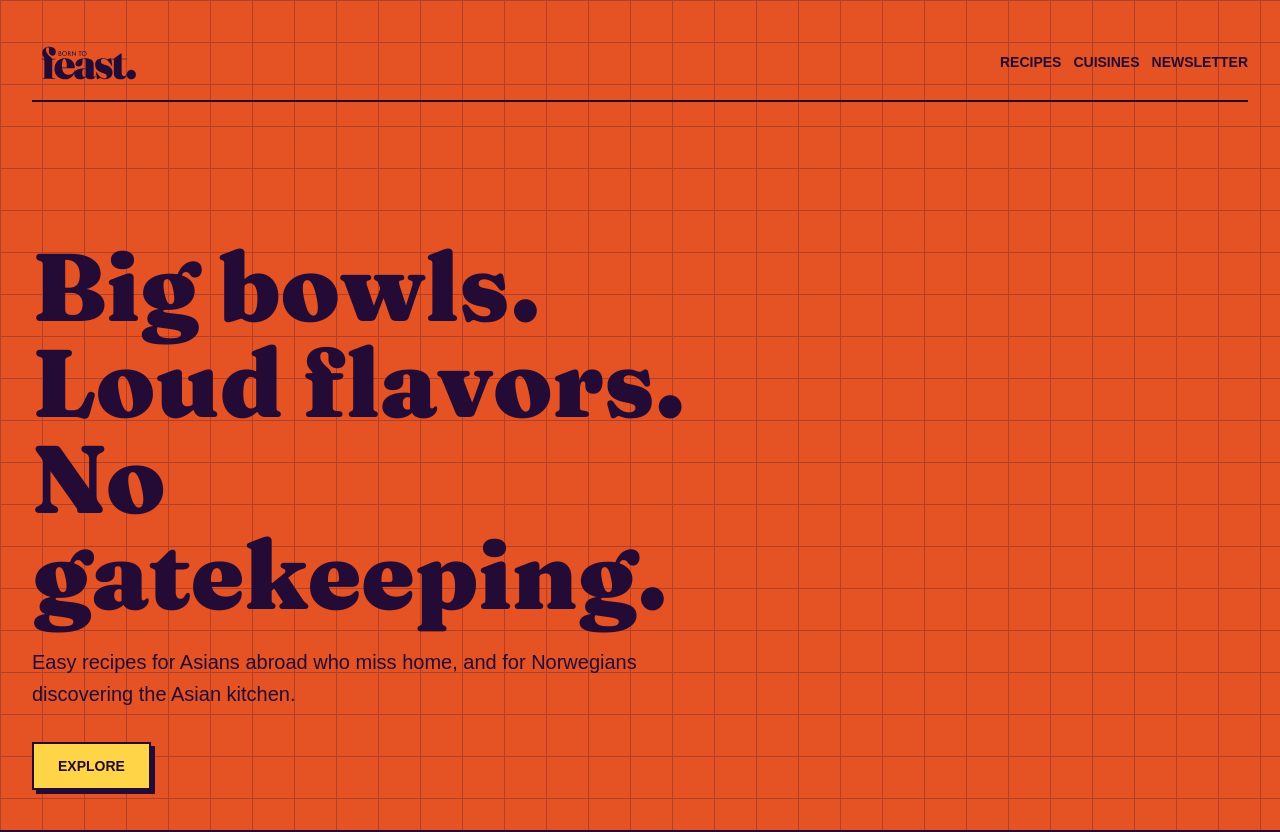
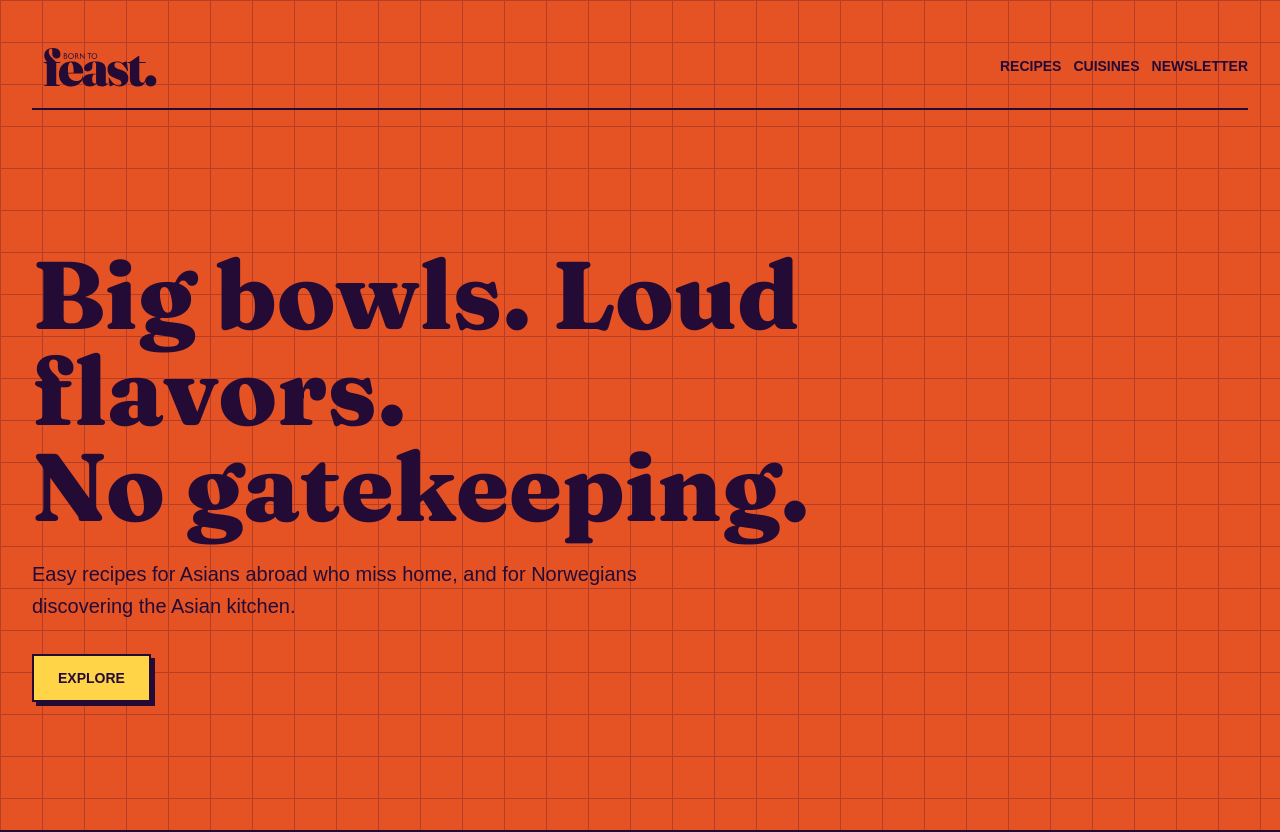
Before and after one commit to jolenefjl/borntofeast, a Next.js app: page / in a window 1280 px wide. Shown: the top 832 px of the page. Built offline with nearby package versions, Linux system fonts and the light colour scheme; a web font is replaced by a local one.

Commit message:
Refine homepage hero spacing

```diff
--- a/src/app/layout.tsx
+++ b/src/app/layout.tsx
@@ -11,7 +11,7 @@ const afacad = Afacad({
 const fraunces = Fraunces({
   variable: "--font-fraunces",
   subsets: ["latin"],
-  weight: "900",
+  weight: ["800", "900"],
 });
 
 export const metadata: Metadata = {
--- a/src/app/page.tsx
+++ b/src/app/page.tsx
@@ -74,7 +74,7 @@ export default function Home() {
     <main className="min-h-screen bg-[#c7391f] text-[#240B36]">
       <section className="relative isolate overflow-hidden border-b-4 border-[#240B36] bg-[#e55224]">
         <div className="absolute inset-0 -z-10 opacity-25 bg-[linear-gradient(90deg,#240B36_1px,transparent_1px),linear-gradient(#240B36_1px,transparent_1px)] bg-[size:42px_42px]" />
-        <div className="mx-auto flex min-h-[88vh] max-w-7xl px-5 py-6 sm:px-8 lg:py-10">
+        <div className="mx-auto flex min-h-[88vh] max-w-7xl px-5 pb-20 pt-6 sm:px-8 sm:pb-28 lg:pb-32 lg:pt-10">
           <div className="flex w-full flex-col gap-6">
             <nav
               aria-label="Main navigation"
@@ -87,7 +87,7 @@ export default function Home() {
                   width={121}
                   height={47}
                   priority
-                  className="h-auto w-24 sm:w-28"
+                  className="h-auto w-[7.2rem] sm:w-[8.4rem]"
                 />
               </Link>
               <div className="flex flex-wrap gap-3">
@@ -97,9 +97,9 @@ export default function Home() {
               </div>
             </nav>
 
-            <div className="mt-16 max-w-3xl sm:mt-24 lg:mt-28">
-              <h1 className="font-serif text-6xl font-black leading-none sm:text-7xl lg:text-8xl">
-                Big bowls. Loud flavors. No gatekeeping.
+            <div className="mt-16 max-w-6xl sm:mt-24 lg:mt-28">
+              <h1 className="font-serif text-6xl font-extrabold leading-none sm:text-7xl lg:text-8xl">
+                Big bowls. Loud flavors. No{"\u00a0"}gatekeeping.
               </h1>
               <p className="mt-6 max-w-2xl text-xl font-medium leading-8">
                 Easy recipes for Asians abroad who miss home, and for
--- a/src/app/recipes/kimchi-butter-fried-rice/page.tsx
+++ b/src/app/recipes/kimchi-butter-fried-rice/page.tsx
@@ -124,7 +124,7 @@ export default async function RecipePage() {
                 width={121}
                 height={47}
                 priority
-                className="h-auto w-24 sm:w-28"
+                className="h-auto w-[7.2rem] sm:w-[8.4rem]"
               />
             </Link>
             <div className="flex flex-wrap gap-3">
```
